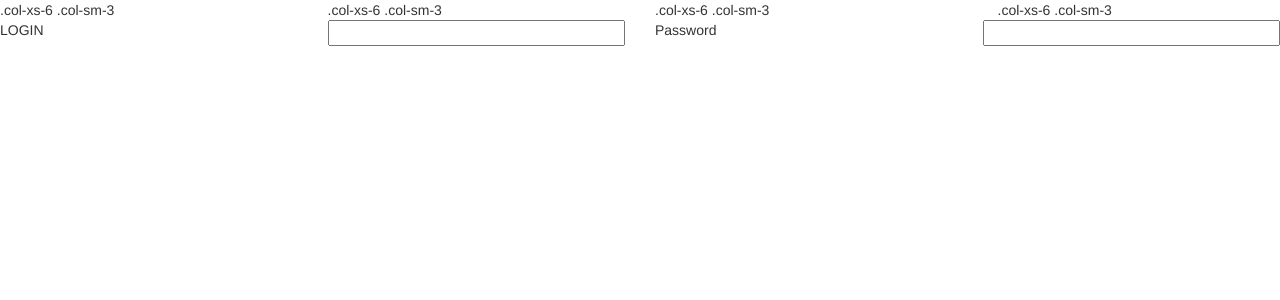
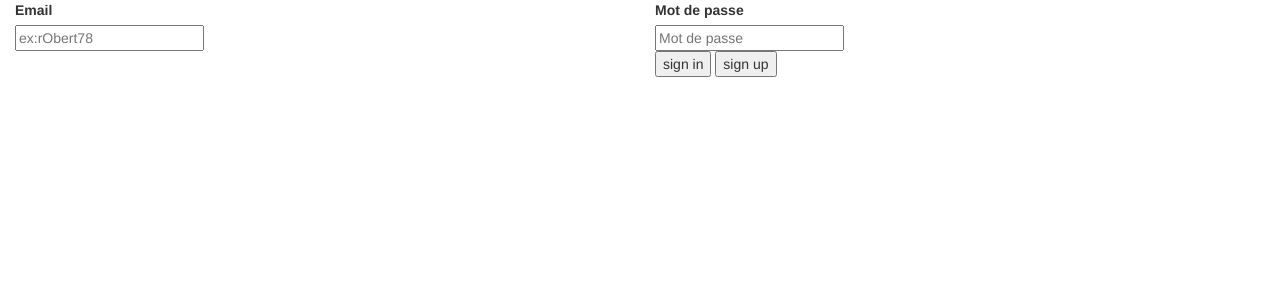
Before and after one commit to GeraldGallet/livetree_source, a PHP site: page / in a window 1280 px wide. Shown: the top 300 px of the page. Run offline with PHP 8.4, Linux system fonts and the light colour scheme; some libraries are stand-ins or nearby versions.

Commit message:
1.1 Php practise

```diff
--- /dev/null
+++ b/Controlers/Authentification_page_controler.php
@@ -0,0 +1,6 @@
+<?php
+
+require_once dirname(__FILE__).'/../Models/PhpFunctions/User_functions.php';
+$msgErreurConnexion = checIfUserExistAndConnexionWhenSubmitConnexion();
+$msgErreurInscription = checIfUserExistAndConnexionWhenSubmitSinscrire();
+require dirname(__FILE__).'/../Views/layout/page_Authentification.php';
--- a/Controlers/includes/initSession.php
+++ b/Controlers/includes/initSession.php
@@ -1,7 +1,7 @@
 <?php
 
-	if (!empty($_SESSION['id_utilisateur'])){
-		$sessionid = $_SESSION['id_utilisateur'];
+	if (!empty($_SESSION['email'])){
+		$sessionid = $_SESSION['email'];
 	}
 	else{
 		$sessionid = "visiteur";//session id est utilisé dans
--- a/Models/PhpFunctions/User_functions.php
+++ b/Models/PhpFunctions/User_functions.php
@@ -1,66 +1,109 @@
 <?php
 
-	function connexion($email, $password)
-	{
-		try{
+require dirname(__FILE__) . ('/../PhpObjects/DatabaseProvider.php');
+require dirname(__FILE__) . ('/../../Controlers/includes/initSession.php');
+
+$msgErreurConnexion = "";
+$msgErreurInscription = "";
+
+function connexion($email, $password) {
+    try {
         $db = connectDB();
-			$sql = 'SELECT * FROM user WHERE (email=\''.$email.'\' AND password=\''.$password.'\')';
+        $sql = 'SELECT * FROM user WHERE (email=\'' . $email . '\' AND password=\'' . $password . '\')';
         $query = $db->query($sql);
         $data = $query->fetch();
         $db = null;
 
-			if (!empty($data))
-			{
+        if (!empty($data)) {
             $_SESSION['email'] = $data['email'];
             return true;
-			}
-			else{
+        } else {
             return false;
         }
-		}
-		catch (PDOException $e){
-			echo ('Erreur: ' .$e->getMessage());
+    } catch (PDOException $e) {
+        echo ('Erreur: ' . $e->getMessage());
     }
 }
 
-	function inscription($email, $password)
-	{
-		try{
+function inscription($email, $password) {
+    try {
         $db = connectDB();
-			$sql = 'SELECT * FROM user WHERE email=\''.$email.'\'';
+        $sql = 'SELECT * FROM user WHERE email=\'' . $email . '\'';
         $query = $db->query($sql);
         $data = $query->fetch();
-			if (empty($data)){
-				$insert = 'INSERT INTO users(email, password) VALUES (\''.$email.'\', \''.$password.'\')';
+        if (empty($data)) {
+            $insert = 'INSERT INTO user(email, password) VALUES (\'' . $email . '\', \'' . $password . '\')';
             $query = $db->exec($insert);
             $email = $db->lastInsertId();
             $db = null;
-				$_SESSION['userid'] = $userid;
+            $_SESSION['email'] = $email;
             return true;
-			}
-			else{
+        } else {
             $db = null;
             return false;
         }
-		}
-		catch (PDOException $e){
-			echo ('<br><br><br><br>Erreur: ' .$e->getMessage());
+    } catch (PDOException $e) {
+        echo ('<br><br><br><br>Erreur: ' . $e->getMessage());
     }
 }
 
-	function infosUser($userid)
-	{
-		try{
+function infosUser($email) {
+    try {
         $db = connectDB();
-			$sql = 'SELECT * FROM users WHERE userid=\''.$userid.'\'';
+        $sql = 'SELECT * FROM user WHERE email=\'' . $email . '\'';
         $query = $db->query($sql);
         $data = $query->fetch();
-			$username = $data['username'];
-			return $username;
-		}
-		catch (PDOException $e){
-			echo ('Erreur: ' .$e->getMessage());
+        $email = $data['email'];
+        return $email;
+    } catch (PDOException $e) {
+        echo ('Erreur: ' . $e->getMessage());
     }
 }
 
+/**
+ *
+ * @return type
+ */
+function checIfUserExistAndConnexionWhenSubmitConnexion() {
+    if (!empty($_POST['sign in'])) {
+        $email = $_POST['email'];
+        $password = $_POST['password'];
+
+        if (!empty($email && !empty($password))) {
+            $connexionBool = connexion($email, $password);
+            if ($connexionBool) {
+//                header("Location: ../page_home/index.php");
+//           SUCCESS!
+            } else {
+                return $msgErreurConnexion = "Nom d'utilisateur ou mot de passe erroné.";
+            }
+        } else {
+            return $msgErreurConnexion = "Veuillez remplir les champs requis.";
+        }
+    }
+}
+
+function checIfUserExistAndConnexionWhenSubmitSinscrire() {
+
+    if( isset( $_GET['sign_up'])) {
+        if (!empty($_GET['sign_up'])) {
+            $email = $_GET['email'];
+            $password = $_GET['password'];
+            echo $email;
+            echo $password;
+            if (!empty($email && !empty($password))) {
+                $inscriptionBool = inscription($email, $password);
+                if ($inscriptionBool) {
+                    header("Location: ../page_home/index.php");
+                } else {
+                    return $msgErreurInscription = "Ce mail est déjà utilisé.";
+                }
+            } else {
+                return $msgErreurInscription = "Veuillez remplir les champs requis.";
+            }
+        }
+    }
+}
+
+//$path='"../"'. (string) dirname(__FILE__);
 ?>
--- a/Views/layout/Accueil.php
+++ b/Views/layout/Accueil.php
@@ -20,8 +20,16 @@
   <!-- Latest compiled and minified JavaScript -->
   <script src="https://maxcdn.bootstrapcdn.com/bootstrap/3.3.7/js/bootstrap.min.js" integrity="sha384-Tc5IQib027qvyjSMfHjOMaLkfuWVxZxUPnCJA7l2mCWNIpG9mGCD8wGNIcPD7Txa"
     crossorigin="anonymous"></script>
+  <!-- Optional JavaScript -->
+  <!-- jQuery first, then Popper.js, then Bootstrap JS -->
+  <script src="https://code.jquery.com/jquery-3.2.1.slim.min.js" integrity="sha384-KJ3o2DKtIkvYIK3UENzmM7KCkRr/rE9/Qpg6aAZGJwFDMVNA/GpGFF93hXpG5KkN"
+    crossorigin="anonymous"></script>
+  <script src="https://cdnjs.cloudflare.com/ajax/libs/popper.js/1.12.9/umd/popper.min.js" integrity="sha384-ApNbgh9B+Y1QKtv3Rn7W3mgPxhU9K/ScQsAP7hUibX39j7fakFPskvXusvfa0b4Q"
+    crossorigin="anonymous"></script>
+  <script src="https://maxcdn.bootstrapcdn.com/bootstrap/4.0.0/js/bootstrap.min.js" integrity="sha384-JZR6Spejh4U02d8jOt6vLEHfe/JQGiRRSQQxSfFWpi1MquVdAyjUar5+76PVCmYl"
+    crossorigin="anonymous"></script>
 
-  <title>Hello, world!</title>
+    <title>Hello, world!</title>
 </head>
 
 <body>
@@ -51,14 +59,7 @@
     </div>
 
   </div>
-  <!-- Optional JavaScript -->
-  <!-- jQuery first, then Popper.js, then Bootstrap JS -->
-  <script src="https://code.jquery.com/jquery-3.2.1.slim.min.js" integrity="sha384-KJ3o2DKtIkvYIK3UENzmM7KCkRr/rE9/Qpg6aAZGJwFDMVNA/GpGFF93hXpG5KkN"
-    crossorigin="anonymous"></script>
-  <script src="https://cdnjs.cloudflare.com/ajax/libs/popper.js/1.12.9/umd/popper.min.js" integrity="sha384-ApNbgh9B+Y1QKtv3Rn7W3mgPxhU9K/ScQsAP7hUibX39j7fakFPskvXusvfa0b4Q"
-    crossorigin="anonymous"></script>
-  <script src="https://maxcdn.bootstrapcdn.com/bootstrap/4.0.0/js/bootstrap.min.js" integrity="sha384-JZR6Spejh4U02d8jOt6vLEHfe/JQGiRRSQQxSfFWpi1MquVdAyjUar5+76PVCmYl"
-    crossorigin="anonymous"></script>
+
 </body>
 
 </html>
--- /dev/null
+++ b/Views/layout/page_Authentification.php
@@ -0,0 +1,64 @@
+
+
+<!DOCTYPE html>
+<html>
+    <head>
+        <!-- Required meta tags -->
+        <meta charset="utf-8">
+        <meta name="viewport" content="width=device-width, initial-scale=1, shrink-to-fit=no">
+
+        <!-- Bootstrap CSS -->
+        <!-- Latest compiled and minified CSS -->
+        <link rel="stylesheet" href="https://maxcdn.bootstrapcdn.com/bootstrap/3.3.7/css/bootstrap.min.css" integrity="sha384-BVYiiSIFeK1dGmJRAkycuHAHRg32OmUcww7on3RYdg4Va+PmSTsz/K68vbdEjh4u"
+              crossorigin="anonymous">
+
+        <!-- Optional theme -->
+        <link rel="stylesheet" href="https://maxcdn.bootstrapcdn.com/bootstrap/3.3.7/css/bootstrap-theme.min.css" integrity="sha384-rHyoN1iRsVXV4nD0JutlnGaslCJuC7uwjduW9SVrLvRYooPp2bWYgmgJQIXwl/Sp"
+              crossorigin="anonymous">
+
+        <!-- Latest compiled and minified JavaScript -->
+        <script src="https://maxcdn.bootstrapcdn.com/bootstrap/3.3.7/js/bootstrap.min.js" integrity="sha384-Tc5IQib027qvyjSMfHjOMaLkfuWVxZxUPnCJA7l2mCWNIpG9mGCD8wGNIcPD7Txa"
+        crossorigin="anonymous"></script>
+        <!-- Optional JavaScript -->
+        <!-- jQuery first, then Popper.js, then Bootstrap JS -->
+        <script src="https://code.jquery.com/jquery-3.2.1.slim.min.js" integrity="sha384-KJ3o2DKtIkvYIK3UENzmM7KCkRr/rE9/Qpg6aAZGJwFDMVNA/GpGFF93hXpG5KkN"
+        crossorigin="anonymous"></script>
+        <script src="https://cdnjs.cloudflare.com/ajax/libs/popper.js/1.12.9/umd/popper.min.js" integrity="sha384-ApNbgh9B+Y1QKtv3Rn7W3mgPxhU9K/ScQsAP7hUibX39j7fakFPskvXusvfa0b4Q"
+        crossorigin="anonymous"></script>
+        <script src="https://maxcdn.bootstrapcdn.com/bootstrap/4.0.0/js/bootstrap.min.js" integrity="sha384-JZR6Spejh4U02d8jOt6vLEHfe/JQGiRRSQQxSfFWpi1MquVdAyjUar5+76PVCmYl"
+        crossorigin="anonymous"></script>
+
+        <title>Authentification</title>
+        <meta charset="utf-8">
+        <!--<link rel="stylesheet" type="text/css" href="../style.css">-->
+
+    </head>
+    <body>
+        <div id="myheader" >
+
+
+
+        </div>
+        <div class="row">
+
+            <form method="get" class="col-sm-12">
+                <div class="col-xs-12 col-sm-6">
+
+                    <label   id="email_label"  for="email">Email</label><br>
+                    <input  type="text" placeholder="ex:rObert78" name="email" id="email_input"><br>
+                </div>
+                <div class="col-xs-12 col-sm-6">
+                    <label  for="password">Mot de passe</label><br>
+                    <input  type="password" placeholder="Mot de passe" name="password" id="password"><br>
+                    <input  type="submit" value="sign in" name="sign_in">
+                    <input  type="submit" value="sign up" name="sign_up" >
+                </div>
+            </form>
+
+        <div id="msglogin"><?php echo $msgErreurConnexion  ?></div>
+        <div id="msglogin"><?php echo $msgErreurInscription  ?></div>
+
+        </div>
+    </body>
+
+</html>
--- a/index.php
+++ b/index.php
@@ -1,6 +1,7 @@
 <?php
 $absoluteDirectoryName="/projetLiveTree/";
-require_once dirname(__FILE__).'/Views/layout/Accueil.php';
+//require_once dirname(__FILE__).'/Views/layout/page_Authentification.php';
+require_once dirname(__FILE__).'/Controlers/Authentification_page_controler.php';
 
 /*
  * To change this license header, choose License Headers in Project Properties.
```
Also changed, not shown: Informations_utiles/BDD/DB_projet_LiveTree.sql (+5 -5 lines), Models/PhpFunctions/rd.php (added, +7 -0 lines). Lines whose indentation alone changed are shown as unchanged.
